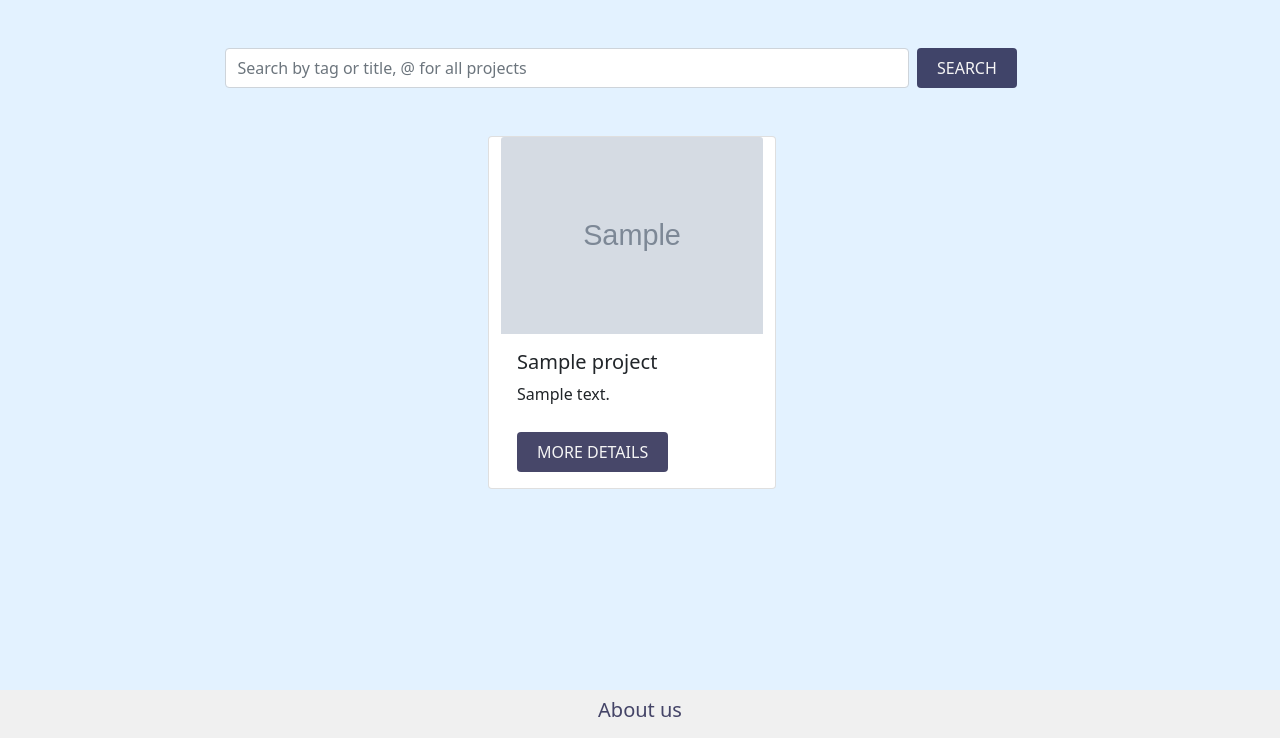
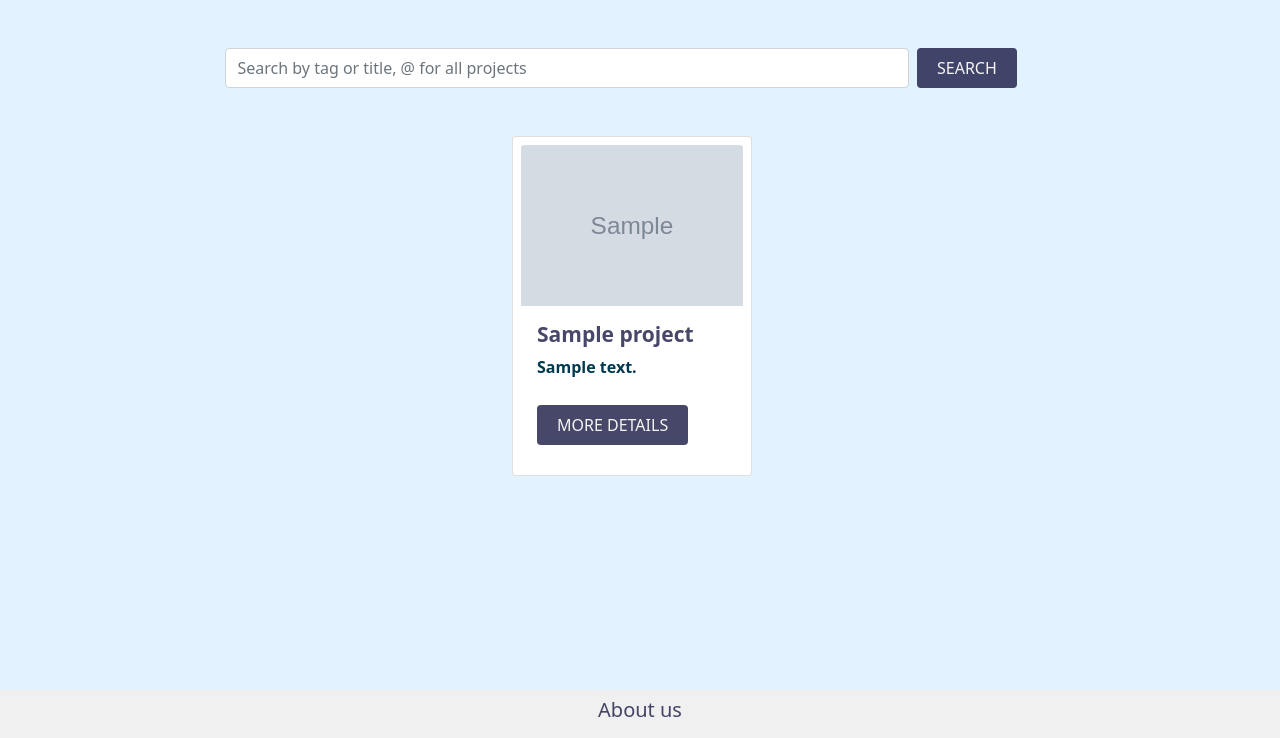
Before and after one commit to abobakryousre/Crowd-Funding, a Django app: page /projects/index in a window 1280 px wide. Shown: the part 62-800 px from the top of the page. Run offline with Django 3.2, Linux system fonts and the light colour scheme; a user stored in the database is signed in; tables that the repository leaves empty hold one stand-in row (values such as "Sample post"); grey boxes marked "Sample" are stand-in pictures.

Commit message:
feat(view-project): fix styling in index

```diff
--- a/crowd_funding/crowd_funding/settings.py
+++ b/crowd_funding/crowd_funding/settings.py
@@ -88,8 +88,8 @@ DATABASES = {
         'ENGINE': 'django.db.backends.mysql',
         'NAME': 'crowd_funding',
         'HOST': 'localhost',
-        'USER': 'root',
-        'PASSWORD': '',
+        'USER': 'sarah',
+        'PASSWORD': 'sdnmlhno',
     }
 }
 
--- a/crowd_funding/projects/templates/projects/index.html
+++ b/crowd_funding/projects/templates/projects/index.html
@@ -25,15 +25,16 @@
     {# sheatchbar end #} {# search result start #}
     <div class="row justify-content-center mt-5">
         {% for project in projects.object_list %}
-            <div class="card col-md-2 me-3" style="width: 18rem;">
+            <div class="card col-md-1 me-3 p-2" style="width: 15rem;">
                 <img
                         src="{{ project.images_set.first.path.url }}"
                         class="card-img-top"
                         alt="..."
+                        style="height: 50%;"
                 />
                 <div class="card-body">
-                    <h5 class="card-title">{{ project.title }}</h5>
-                    <p class="card-text">{{ project.details }}</p>
+                    <h5 class="card-title blue-text">{{ project.title }}</h5>
+                    <p class="card-text details-value">{{ project.details }}</p>
                     <a href="{% url 'project_details' project.id %}" class="btn btn-primary"
                     >More Details</a
                     >
--- a/crowd_funding/users/static/users/js/homepage.js
+++ b/crowd_funding/users/static/users/js/homepage.js
@@ -27,7 +27,7 @@ function appendProjects(response) {
         insertProject(category_projects_location, projects_toJson[index].fields,projects_toJson[index].pk, project_images[index]);
     }
 
-    category_projects_location.innerHTML += `<a  class="text-center col-md-3 btn btn-primary mt-2 mb-2 justify-content-center" href="/users/display-category?category_id=${category_id}">see all</a>\`
+    category_projects_location.innerHTML += `<div class="col-md-2 align-self-center"><a  class="text-center btn btn-primary mt-2 mb-2 justify-content-center" href="/users/display-category?category_id=${category_id}">see all</a></div>\`
                                                     `;
 
 }
@@ -73,7 +73,7 @@ function appendSearchResult(response) {
         insertProject(searchResultLocation, projects[index].fields, projects[index].pk, project_images[index]);
     }
     let query = document.getElementById('searchbar').value;
-    searchResultLocation.innerHTML += ` <a   class="text-center col-md-3 btn btn-primary mt-2 mb-2 justify-content-center" href="/projects/index?q=${query}">see all</a>`
+    searchResultLocation.innerHTML += ` <div class="col-md-2 align-self-center"><a class="text-center btn btn-primary mt-2 mb-2 justify-content-center" href="/projects/index?q=${query}">see all</a></div>`
     document.getElementById('searchbar').value = "";
 
 }
```
Also changed, not shown: crowd_funding/comments/migrations/0001_initial.py, crowd_funding/comments/migrations/0002_comments_project.py, crowd_funding/comments/migrations/0003_comments_user.py, crowd_funding/media/projects_images/april_wallpaper_1_LDCAgiY.png (added), crowd_funding/media/projects_images/april_wallpaper_2_DlN9LrI.png (added), crowd_funding/media/projects_images/april_wallpaper_3_Y51k2xs.png (added), crowd_funding/projects/migrations/0001_initial.py, crowd_funding/projects/migrations/0002_auto_20210408_0211.py (deleted), crowd_funding/projects/migrations/0002_auto_20210408_2325.py, crowd_funding/users/migrations/0001_initial.py, crowd_funding/users/migrations/0006_auto_20210408_1034.py (deleted).
